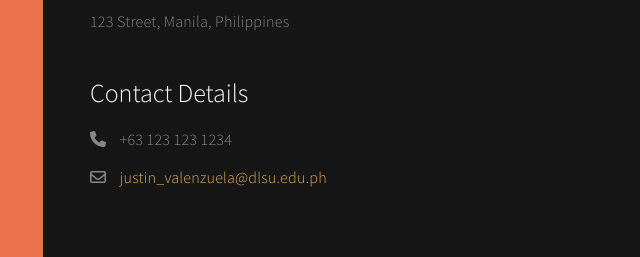
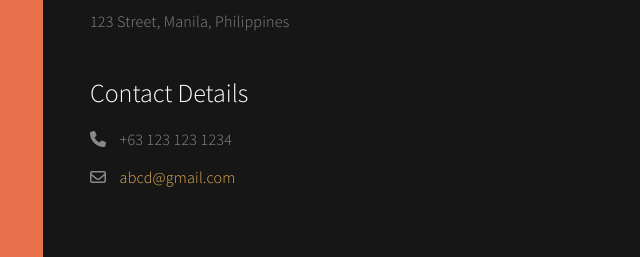
Before and after one commit to Migeru65/my-website, a website built with webpack: page index.html in a window 1280 px wide. Shown: the part 2679-2936 px from the top of the page, 597-1237 px from the left. Built offline with nearby package versions, Linux system fonts and the light colour scheme.

Commit message:
Minor Details Fixes

```diff
--- a/index.html
+++ b/index.html
@@ -347,7 +347,7 @@
                          <div class="wow fadeInUp contact-info" data-wow-delay="0.8s">
                               <h3 class="color-white">Contact Details</h3>
                               <p><i class="fa fa-phone"></i> +63 123 123 1234</p>
-                              <p><i class="fa fa-regular fa-envelope"></i> <a href="mailto:hello@company.co">justin_valenzuela@dlsu.edu.ph</a></p>
+                              <p><i class="fa fa-regular fa-envelope"></i> <a href="mailto:hello@company.co">abcd@gmail.com</a></p>
                          </div>
 
                     </div>
```
